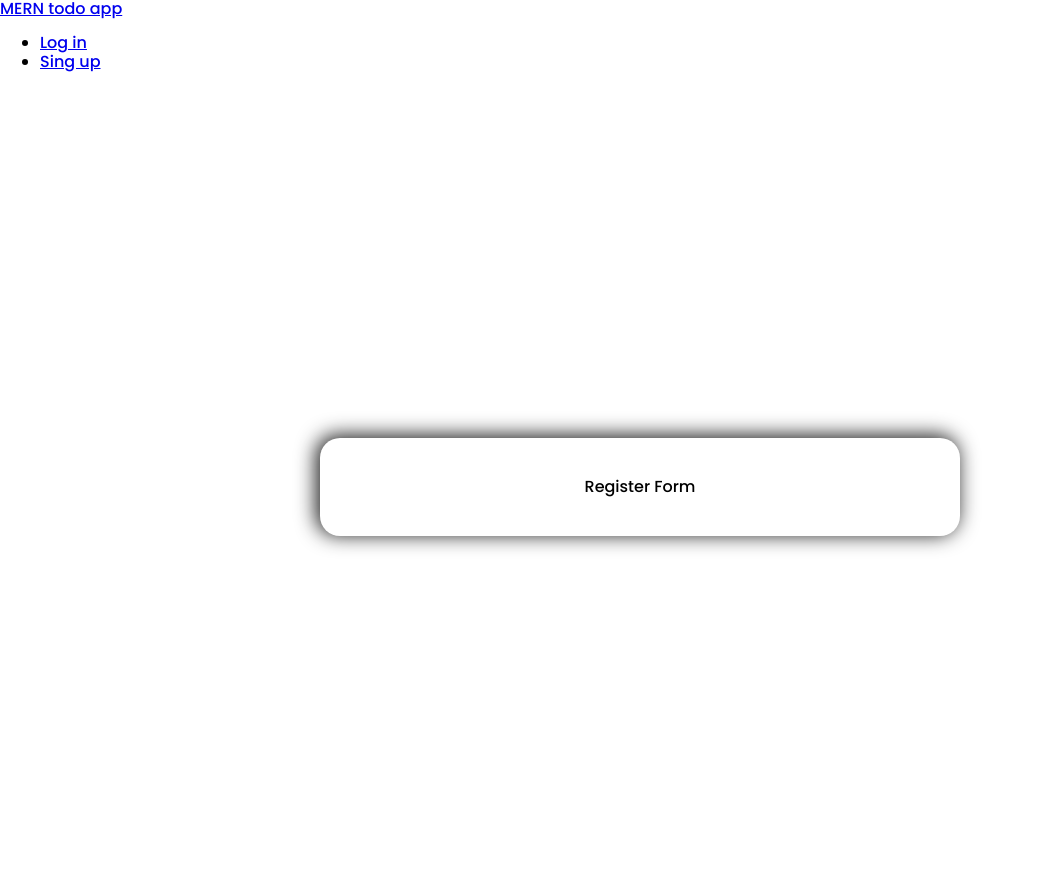
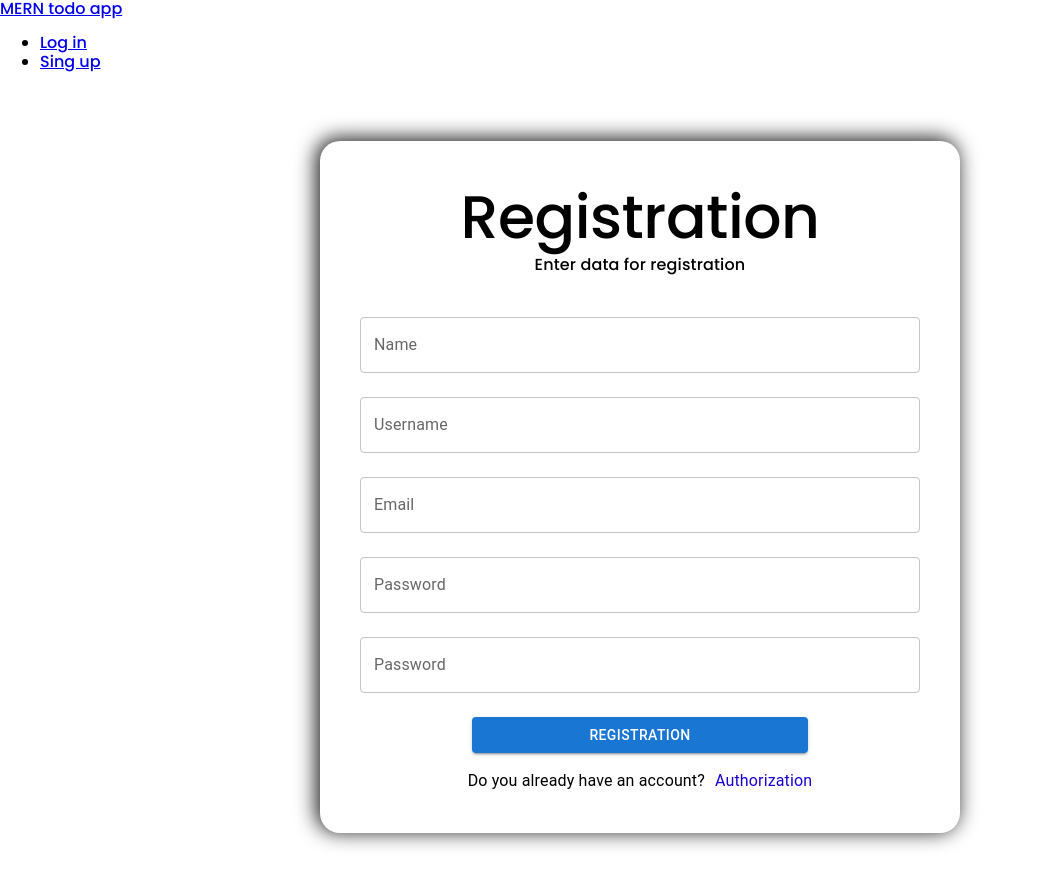
Before and after one commit to Mr-Vitalii/crypto_frontend, a React (Create React App) app: page /register in a window 1280 px wide. Shown: the whole page, without its empty margins (0-1037 px from the left). Built offline with nearby package versions, Linux system fonts and the light colour scheme.

Commit message:
Created a registration form. Created a login form. Implemented instance axios

```diff
--- a/package.json
+++ b/package.json
@@ -13,6 +13,7 @@
     "@types/node": "^16.18.46",
     "@types/react": "^18.2.21",
     "@types/react-dom": "^18.2.7",
+    "axios": "^1.5.0",
     "normalize.css": "^8.0.1",
     "react": "^18.2.0",
     "react-dom": "^18.2.0",
--- /dev/null
+++ b/src/components/auth/LoginForm/LoginForm.scss
@@ -0,0 +1,7 @@
+.textField {
+    padding: 5px;
+}
+
+.MuiInputBase-input {
+    padding: 5px;
+}
--- /dev/null
+++ b/src/components/auth/LoginForm/LoginForm.tsx
@@ -0,0 +1,52 @@
+import "./LoginForm.scss";
+
+import { Button, TextField, Typography } from "@mui/material";
+
+
+export const LoginForm = (props: any) => {
+  const { register, errors } = props;
+
+  return (
+    <>
+      <Typography variant="h2" fontFamily="Poppins" textAlign="center">
+        Authorization
+      </Typography>
+      <Typography
+        variant="body1"
+        marginBottom={3}
+        fontFamily="Poppins"
+        textAlign="center"
+      >
+        Enter your username and password
+      </Typography>
+      <TextField
+        fullWidth
+        margin="normal"
+        label="Email"
+        variant="outlined"
+        placeholder="Enter your email"
+        {...register("email")}
+      />
+      <TextField
+        type="password"
+        fullWidth
+        margin="normal"
+        label="Password"
+        variant="outlined"
+        placeholder="Enter your password"
+        {...register("password")}
+      />
+      <Button
+        type="submit"
+        sx={{ marginTop: 2, marginBottom: 2, width: "60%" }}
+        variant="contained"
+      >
+        LogIn
+      </Button>
+      <Typography variant="body1">
+        Don't have an account?
+        <span className="incitingText">Registration</span>
+      </Typography>
+    </>
+  );
+};
--- /dev/null
+++ b/src/components/auth/RegisterForm/RegisterForm.scss
@@ -0,0 +1,3 @@
+ .btn-reg {
+     margin-left: 25px;
+ }
--- /dev/null
+++ b/src/components/auth/RegisterForm/RegisterForm.tsx
@@ -0,0 +1,76 @@
+import "./RegisterForm.scss";
+
+import { Button, TextField, Typography } from "@mui/material";
+
+export const RegisterForm = (props:any) => {
+  const {register, errors } = props;
+
+  return (
+    <>
+      <Typography variant="h2" fontFamily="Poppins" textAlign="center">
+        Registration
+      </Typography>
+      <Typography
+        variant="body1"
+        marginBottom={3}
+        fontFamily="Poppins"
+        textAlign="center"
+      >
+        Enter data for registration
+      </Typography>
+      <TextField
+        fullWidth
+        margin="normal"
+        label="Name"
+        variant="outlined"
+        placeholder="Enter your name"
+        {...register("name")}
+      />
+      <TextField
+        fullWidth
+        margin="normal"
+        label="Username"
+        variant="outlined"
+        placeholder="Enter your username"
+        {...register("username")}
+      />
+      <TextField
+        fullWidth
+        margin="normal"
+        label="Email"
+        variant="outlined"
+        placeholder="Enter your email"
+        {...register("email")}
+      />
+      <TextField
+        type="password"
+        fullWidth
+        margin="normal"
+        label="Password"
+        variant="outlined"
+        placeholder="Enter your password"
+        {...register("password")}
+      />
+      <TextField
+        type="password"
+        fullWidth
+        margin="normal"
+        label="Password"
+        variant="outlined"
+        placeholder="Enter your password again"
+        {...register("confirmPassword")}
+      />
+      <Button
+        type="submit"
+        sx={{ marginTop: 2, marginBottom: 2, width: "60%" }}
+        variant="contained"
+      >
+        Registration
+      </Button>
+      <Typography variant="body1">
+        Do you already have an account?
+        <span className="incitingText">Authorization</span>
+      </Typography>
+    </>
+  );
+};
--- a/src/pages/AuthPage/AuthPage.tsx
+++ b/src/pages/AuthPage/AuthPage.tsx
@@ -1,10 +1,13 @@
+import "./AuthPage.scss";
+import { instance } from "utils/axios";
 
-import "./AuthPage.scss";
+import { useLocation } from "react-router-dom";
+import { useForm } from "react-hook-form";
+import { Box } from "@mui/material";
 
-import { useLocation } from 'react-router-dom';
-import { useForm } from "react-hook-form";
-import { Box } from '@mui/material';
 
+import { LoginForm } from "components/auth/LoginForm/LoginForm";
+import { RegisterForm } from "components/auth/RegisterForm/RegisterForm";
 
 
 export default function AuthPage() {
@@ -18,8 +21,7 @@ export default function AuthPage() {
   } = useForm();
 
   const handleSubmitForm = async (data: any) => {
-    console.log(data);
-
+    const user = await instance.post("auth/login", data);
   };
 
   return (
@@ -37,9 +39,9 @@ export default function AuthPage() {
           boxShadow={"-3px -2px 20px 1px #202020"}
         >
           {location.pathname === "/login" ? (
-            <div>Login Form</div>
+            <LoginForm register={register} errors={errors} />
           ) : location.pathname === "/register" ? (
-            <div>Register Form</div>
+            <RegisterForm register={register} errors={errors} />
           ) : null}
         </Box>
       </form>
--- /dev/null
+++ b/src/utils/axios/index.ts
@@ -0,0 +1,7 @@
+import axios from "axios";
+
+export const instance = axios.create({
+  baseURL: "http://localhost:5000/api/",
+  timeout: 1000,
+  headers: { "X-Custom-Header": "foobar" },
+});
```
Also changed, not shown: 1 other file (tests, documents, lock files or other folders).
